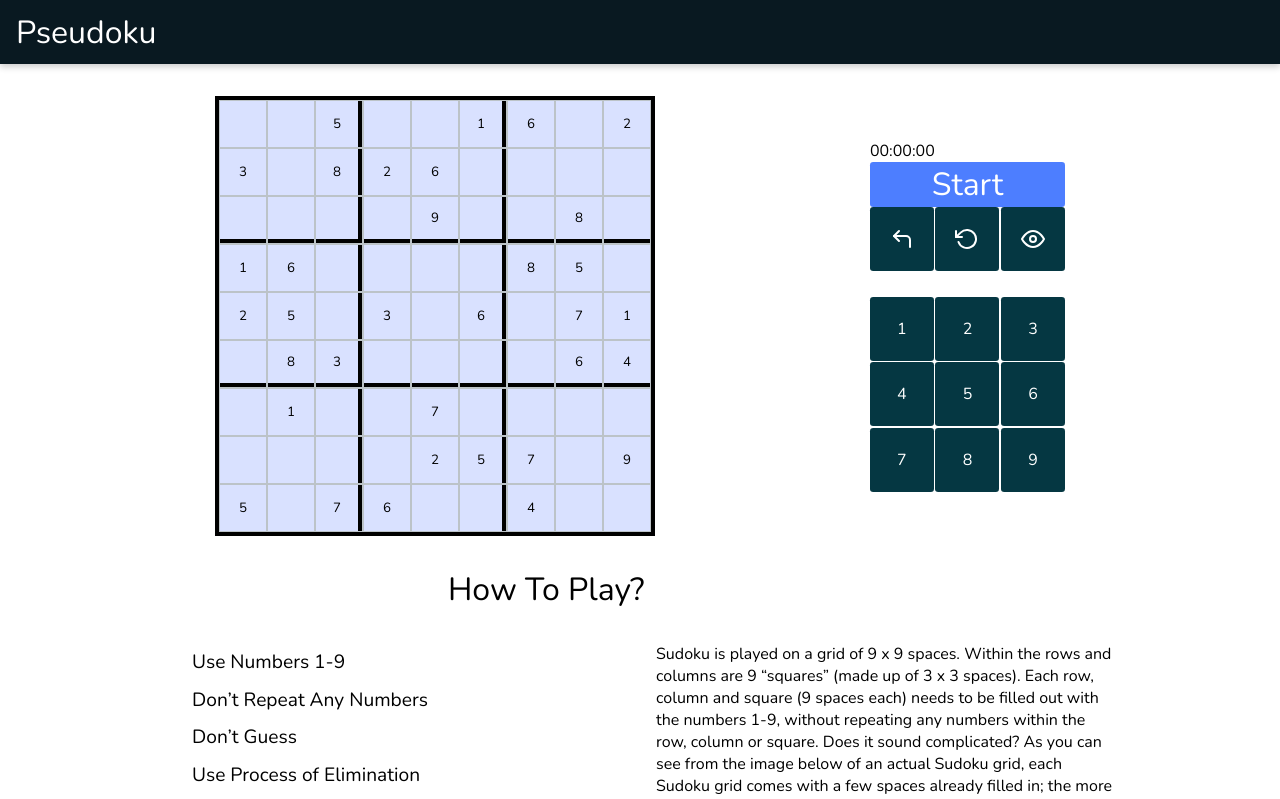
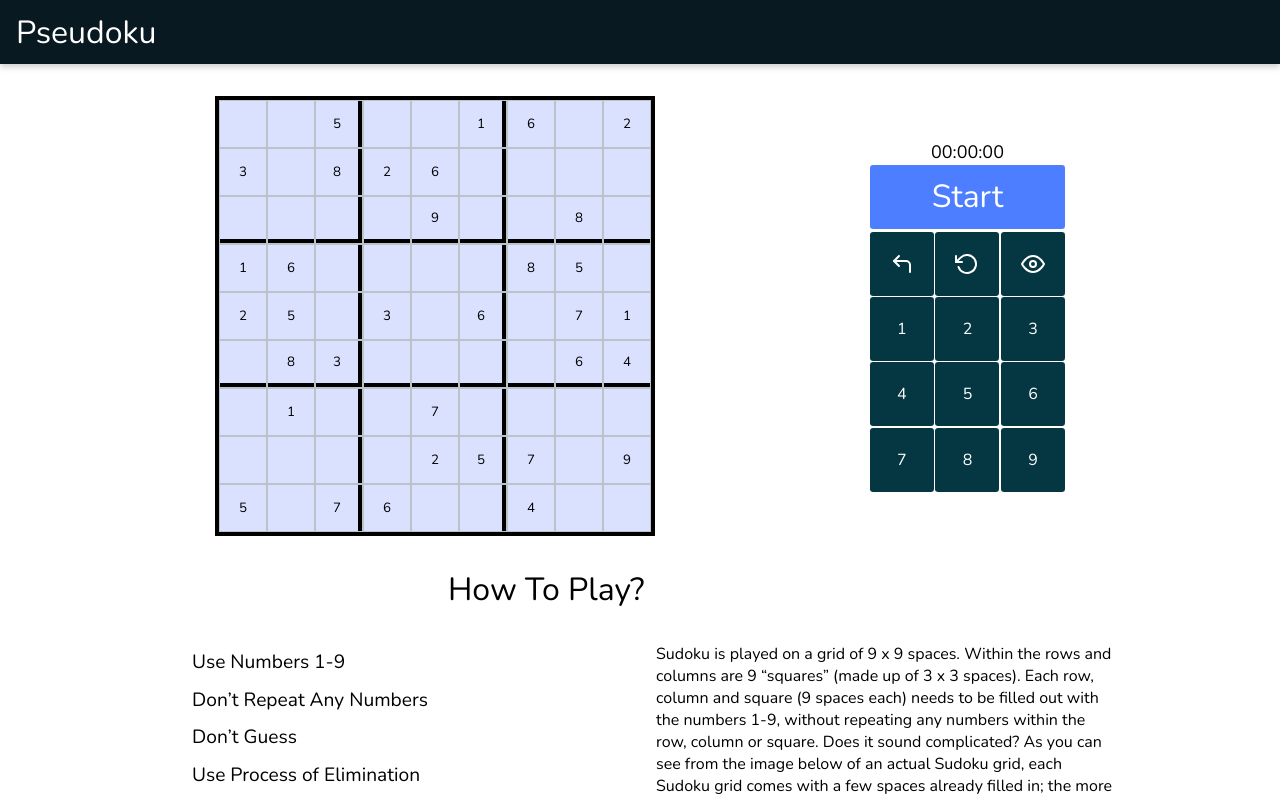
Before and after one commit to KND-Devsnest/pseudoku, a React (Create React App) app: page / in a window 1280 px wide. Shown: the top 799 px of the page. Built offline with nearby package versions, Linux system fonts and the light colour scheme.

Commit message:
Added Keypad Functionality!!

```diff
--- a/src/components/Board.jsx
+++ b/src/components/Board.jsx
@@ -21,7 +21,7 @@ const Board = () => {
     [8, 3, 6, 4, 2, 5, 7, 1, 9],
     [5, 9, 7, 6, 1, 3, 4, 2, 8],
   ];
-  console.log(solution);
+  //console.log(solution);
   const [puzzle, setPuzzle] = useState([
     [0, 0, 5, 0, 0, 1, 6, 0, 2],
     [3, 0, 8, 2, 6, 0, 0, 0, 0],
@@ -35,6 +35,7 @@ const Board = () => {
   ]);
 
   const [isSelected, setSelected] = useState(false);
+  console.log(puzzle);
   return (
     <div ref={boardRef} className={style["sudoku-board"]}>
       <BoardContext.Provider
--- a/src/components/Box.jsx
+++ b/src/components/Box.jsx
@@ -1,9 +1,12 @@
-import React, { useContext, useEffect, useState } from "react";
+import React, { useContext, useEffect, useRef, useState } from "react";
 import style from "../styles/Box.module.css";
 import { BoardContext } from "./BoardContext";
+import { GlobalContext } from "./GlobalContext";
 const Box = ({ id, value, setValue, divideGrid }) => {
   const { solution, isSelected, setSelected, puzzle } =
     useContext(BoardContext);
+  const boxRef = useRef();
+  const {dispatch} = useContext(GlobalContext);
   const [isWrong, setWrong] = useState(false);
   let classListHover = [style.inputbox];
   let classListWrong = [style.inputbox, style.incorrect];
@@ -34,7 +37,7 @@ const Box = ({ id, value, setValue, divideGrid }) => {
       }
     }
     isBoxSafe();
-    console.log(puzzle);
+    //console.log(puzzle);
   }, [value, i, j, puzzle, isSelected]);
   if (isSelected.i === i || isSelected.j === j || isSelected.value === value) {
     classListHover = [style.inputbox, style.correct];
@@ -45,6 +48,10 @@ const Box = ({ id, value, setValue, divideGrid }) => {
     <div className={style.box}>
       {
         <input
+          ref={boxRef}
+          onFocus={() => {
+            dispatch({type:'SET_BOARDREF', value:boxRef});
+          }}
           className={
             isConflict ? classListWrong.join(" ") : classListHover.join(" ")
           }
@@ -62,6 +69,7 @@ const Box = ({ id, value, setValue, divideGrid }) => {
             }
           }}
           onChange={(e) => {
+            console.log('chnge');
             let val = e.target.value % 10;
             let pval = Math.floor((e.target.value % 100) / 10);
 
--- a/src/components/Keypad.jsx
+++ b/src/components/Keypad.jsx
@@ -1,14 +1,23 @@
-import React from "react";
+import React, { useContext } from "react";
 import style from "../styles/Keypad.module.css";
 import { useState } from "react";
+import { GlobalContext } from "./GlobalContext";
 const Keypad = () => {
-  const [number, setNumber] = useState(null);
+  const {state} = useContext(GlobalContext);
+  console.log(state);
   const btnclicked = (x) => {
     // HERE you will get what number is pressed on the Keypad!!
-    console.log(x);
-    setNumber(x);
+    //console.log(x);
     // replace document with the board div
-    document.dispatchEvent(new KeyboardEvent('keypress',{key:x + ''}))
+    if(state && state.boardRef){
+      console.log('dispatched ',x);
+      // state.boardRef.current.dispatchEvent(new KeyboardEvent('keydown',{key:x + ''}));
+
+      let nativeInputValueSetter = Object.getOwnPropertyDescriptor(window.HTMLInputElement.prototype, "value").set;
+      nativeInputValueSetter.call(state.boardRef.current, x);
+      var ev2 = new Event('input', { bubbles: true});
+      state.boardRef.current.dispatchEvent(ev2);
+    }
   };
   let btns = [1, 2, 3, 4, 5, 6, 7, 8, 9];
   return (
--- a/src/components/Main.jsx
+++ b/src/components/Main.jsx
@@ -4,13 +4,18 @@ import style from "../styles/Main.module.css";
 import Keypad from "./Keypad";
 import Toolbox from "./Toolbox";
 import { GlobalProvider } from "./GlobalContext";
+import useStopwatch from "./useStopwatch";
 const Main = () => {
+  const stopwatch = useStopwatch();
   return (
     <div className={style.main}>
       <GlobalProvider>
         <Board />
         <div className={style.sidebar}>
-          <Toolbox />
+          <div className={style.stopwatch}>
+            {stopwatch.getInHours()}
+          </div>
+          <Toolbox stopwatch={stopwatch} />
           <Keypad />
         </div>
       </GlobalProvider>
--- a/src/components/Toolbox.jsx
+++ b/src/components/Toolbox.jsx
@@ -2,9 +2,9 @@ import React, { useContext } from "react";
 import style from "../styles/Toolbox.module.css";
 import { GlobalContext } from "./GlobalContext";
 import useStopwatch from "./useStopwatch";
-const Toolbox = () => {
+const Toolbox = ({stopwatch}) => {
 
-  const stopwatch = useStopwatch();
+
 
   const btnpressed = (x) => {
     console.log('start');
@@ -15,6 +15,8 @@ const Toolbox = () => {
       case 'pause':
         stopwatch.pause();
         break
+      case 'resume':
+        stopwatch.resume();
       case 'undo':
 
         break
@@ -31,16 +33,13 @@ const Toolbox = () => {
   const {state, dispatch} = useContext(GlobalContext);
   return (
     <div className={style.toolbox}>
-      <div className={style.stopwatch}>
-        {stopwatch.getInHours()}
-      </div>
       <div
         onClick={(e) => {
-          btnpressed(stopwatch.isStopwatchRunning ? "pause" : "start");
+          btnpressed(stopwatch.isStopwatchRunning? "pause" : (stopwatch.time > 0 ? "resume" : "start"));
         }}
         className={`${style.startbtn} ${style.cta} `}
       >
-        <h1>{stopwatch.isStopwatchRunning ? "Pause" : "Start"}</h1>
+        <h1>{stopwatch.isStopwatchRunning ? "Pause" : (stopwatch.time > 0 ? "Resume" : "Start")}</h1>
       </div>
       <div className={style.misc}>
         <div
--- a/src/components/useStopwatch.js
+++ b/src/components/useStopwatch.js
@@ -37,9 +37,9 @@ const useStopwatch = () => {
         var m = Math.floor(time % 3600 / 60);
         var s = Math.floor(time % 3600 % 60);
 
-        var hDisplay = h > 10 ? h : "0"+h;
-        var mDisplay = m > 10 ? m : "0"+m;
-        var sDisplay = s > 10 ? s : "0"+s;
+        var hDisplay = h >= 10 ? h : "0"+h;
+        var mDisplay = m >= 10 ? m : "0"+m;
+        var sDisplay = s >= 10 ? s : "0"+s;
         return hDisplay + ":" + mDisplay + ":" + sDisplay;
     }
 
--- a/src/styles/Main.module.css
+++ b/src/styles/Main.module.css
@@ -13,6 +13,13 @@
   justify-content: space-between;
 }
 
+.stopwatch{
+  display: flex;
+  flex-direction: column;
+  align-items: center;
+  font-size: large;
+}
+
 @media only screen and (max-width: 768px) {
   .main {
     /* border: 1px solid red; */
```
